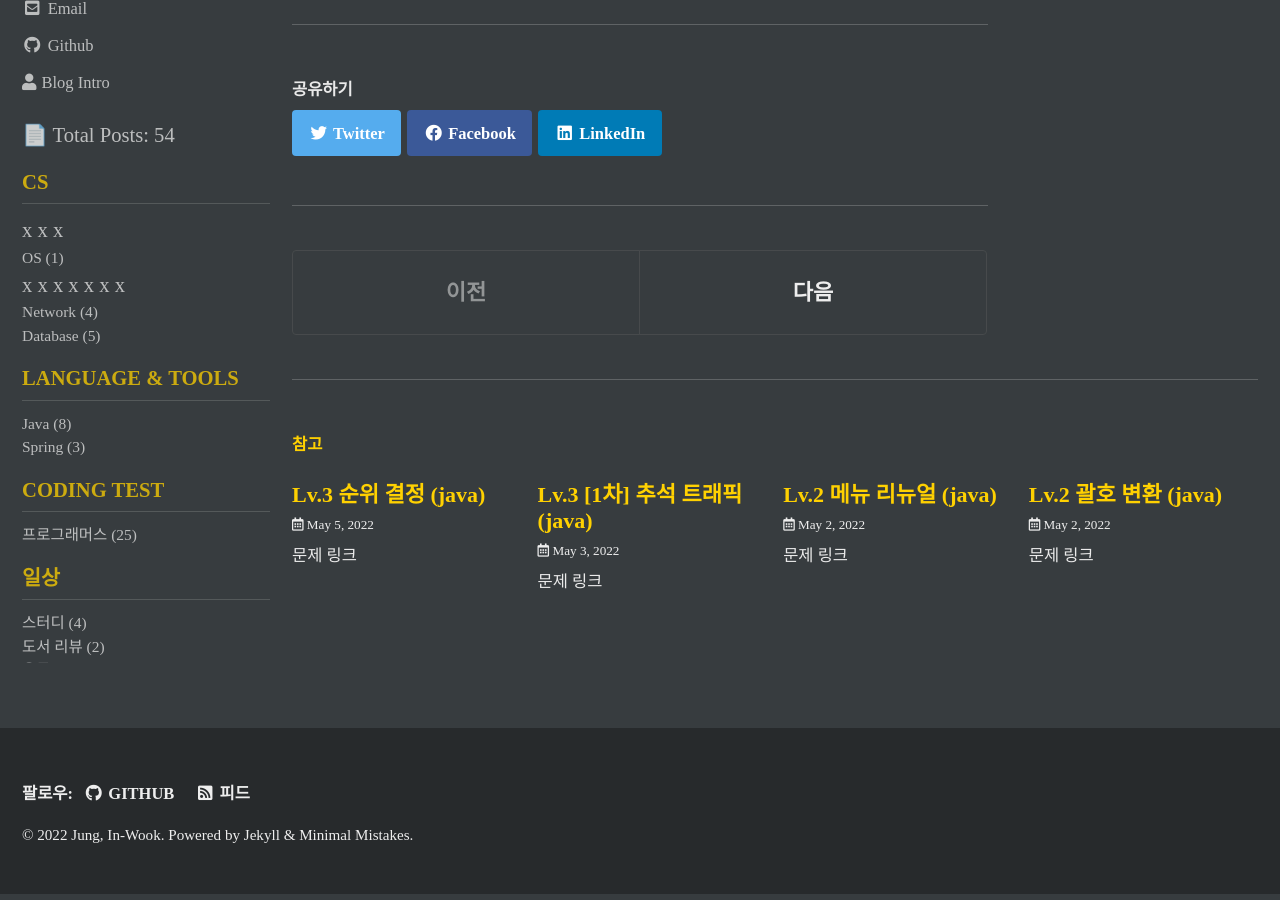
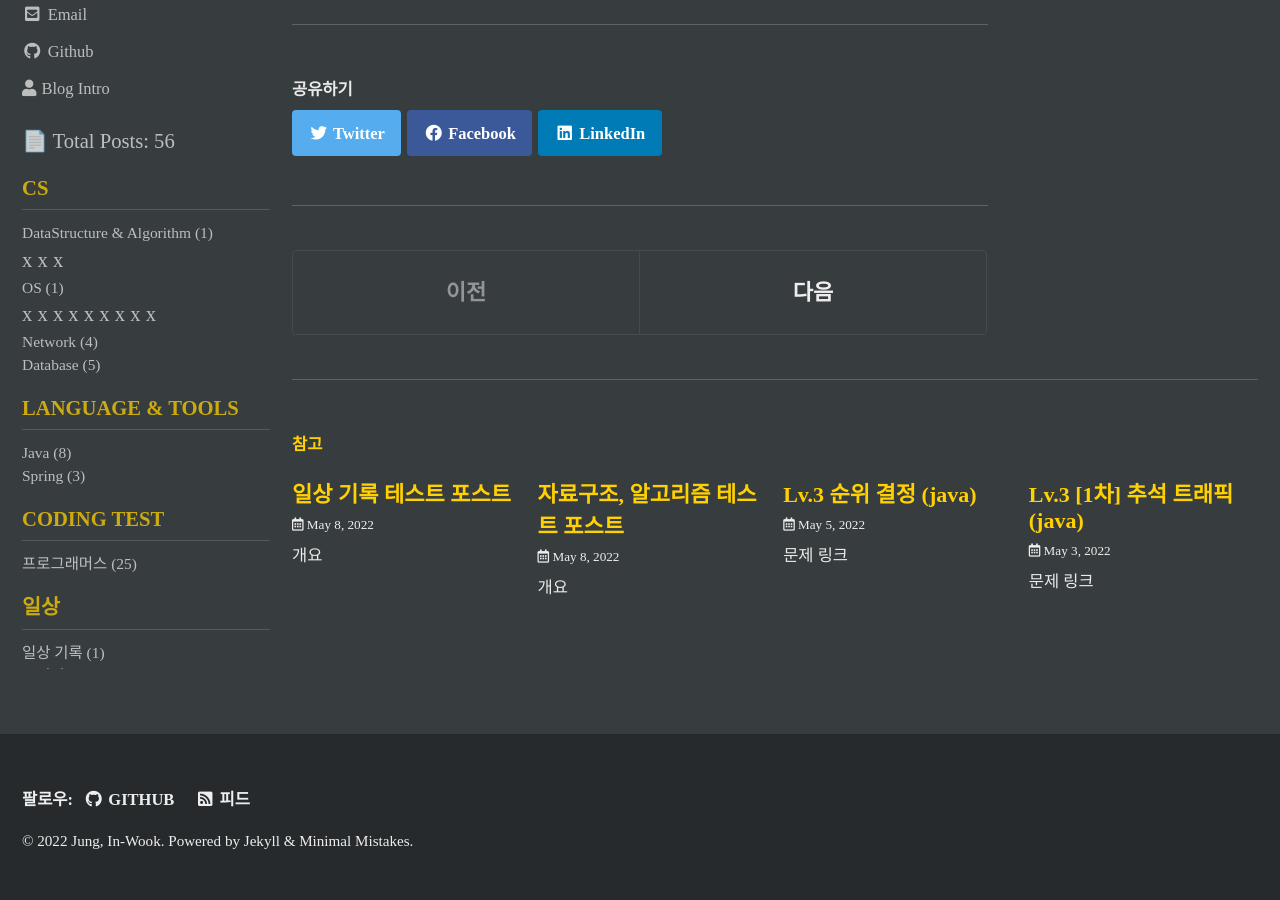
Before and after one commit to Koowin/koowin.github.io, a Jekyll site: the page built from _posts/java/2022-01-02-regular_expressions.md, in a window 1280 px wide and 900 px high, scrolled down 4101 px. Built offline with Jekyll 4.4.1, drawn with Linux system fonts in a browser that asks for light colours; cached includes are drawn as plain includes; some web fonts are replaced; some of the changed text lies outside the part shown.

Commit message:
update: category test

```diff
--- /dev/null
+++ b/_posts/ds_al/2022-04-27-ds_al_test.md
@@ -0,0 +1,18 @@
+---
+title:  "자료구조, 알고리즘 테스트 포스트"
+
+toc: true
+toc_label: "Contents"
+toc_icon: "bars"
+toc_sticky: true
+
+categories:
+  - ds_al
+
+date: 2022-05-08
+last_modified_at: 2022-05-08
+---
+
+# 개요
+
+test post
--- /dev/null
+++ b/_posts/life/2022-04-27-Life_Test.md
@@ -0,0 +1,18 @@
+---
+title:  "일상 기록 테스트 포스트"
+
+toc: true
+toc_label: "Contents"
+toc_icon: "bars"
+toc_sticky: true
+
+categories:
+  - life
+
+date: 2022-05-08
+last_modified_at: 2022-05-08
+---
+
+# 개요
+
+test post
```
Also changed, not shown: _posts/java/2022-01-02-regular_expressions.md (+5 -0 lines).
